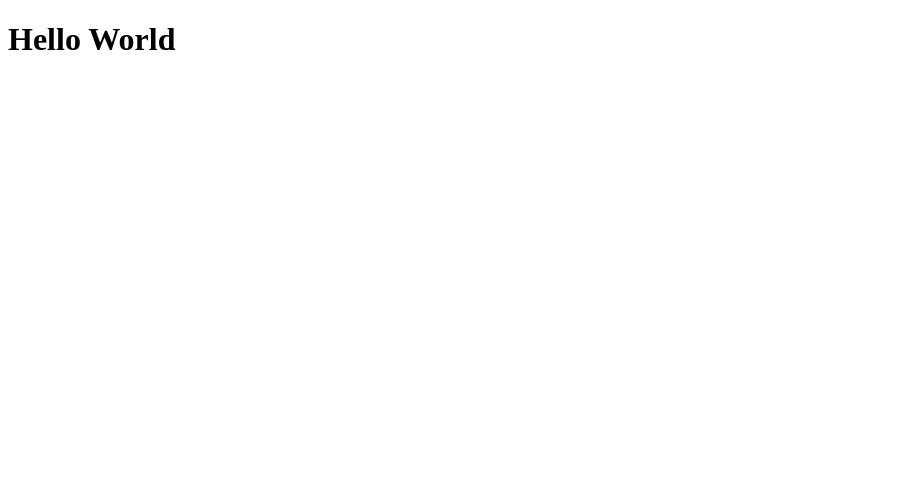
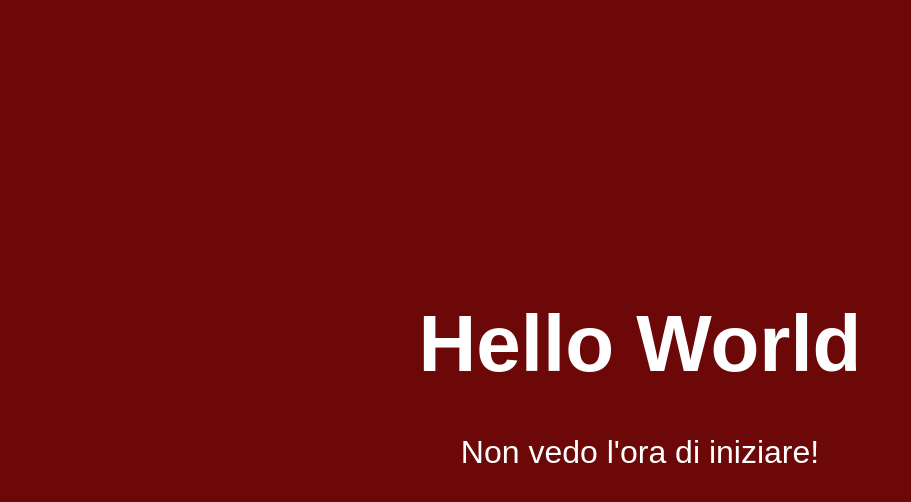
Before and after one commit to fedebacci/htmlcss-hello, a plain HTML site: page index.html in a window 1280 px wide. Shown: the whole page, without its empty margins (0-911 px from the left). Drawn offline with Linux system fonts and the light colour scheme.

Commit message:
Svolgimento aggiunte esercizio per test lezione

```diff
--- /dev/null
+++ b/css/style.css
@@ -0,0 +1,35 @@
+body {
+    display: flex;
+    flex-direction: column;
+    justify-content: center;
+    align-items: center;
+    gap: .75rem;
+
+    height: 100vh;
+    border: 0;
+    margin: 0;
+
+    background: rgb(108, 8, 8);
+    color: #fff;
+
+    font-family: sans-serif;
+}
+
+h1 {
+    font-size: 3rem;
+    margin: 0;
+}
+p {
+    font-size: 1rem;
+}
+
+@media screen and (min-width: 780px) {
+    h1 {
+        font-size: 5rem;
+        text-align: center;
+    }
+    p {
+        font-size: 2rem;
+        text-align: center;
+    }
+}
--- a/index.html
+++ b/index.html
@@ -3,9 +3,16 @@
 <head>
     <meta charset="UTF-8">
     <meta name="viewport" content="width=device-width, initial-scale=1.0">
-    <title>Document</title>
+    <title>Esercizio 27/02/2024 - Federico Bacci - Boolean corso Web Development classe #144</title>
+
+    <meta name="description" content="Esercizio n°1 (27/02/2024): Pubblicazione di una repository su GitHub.
+    Studente: Federico Bacci.
+    Corso: Boolean corso Web Development classe #144">
+
+    <link rel="stylesheet" href="/css/style.css">
 </head>
 <body>
     <h1>Hello World</h1>
+    <p>Non vedo l'ora di iniziare!</p>
 </body>
 </html>
```
Also changed, not shown: 2 other files.
